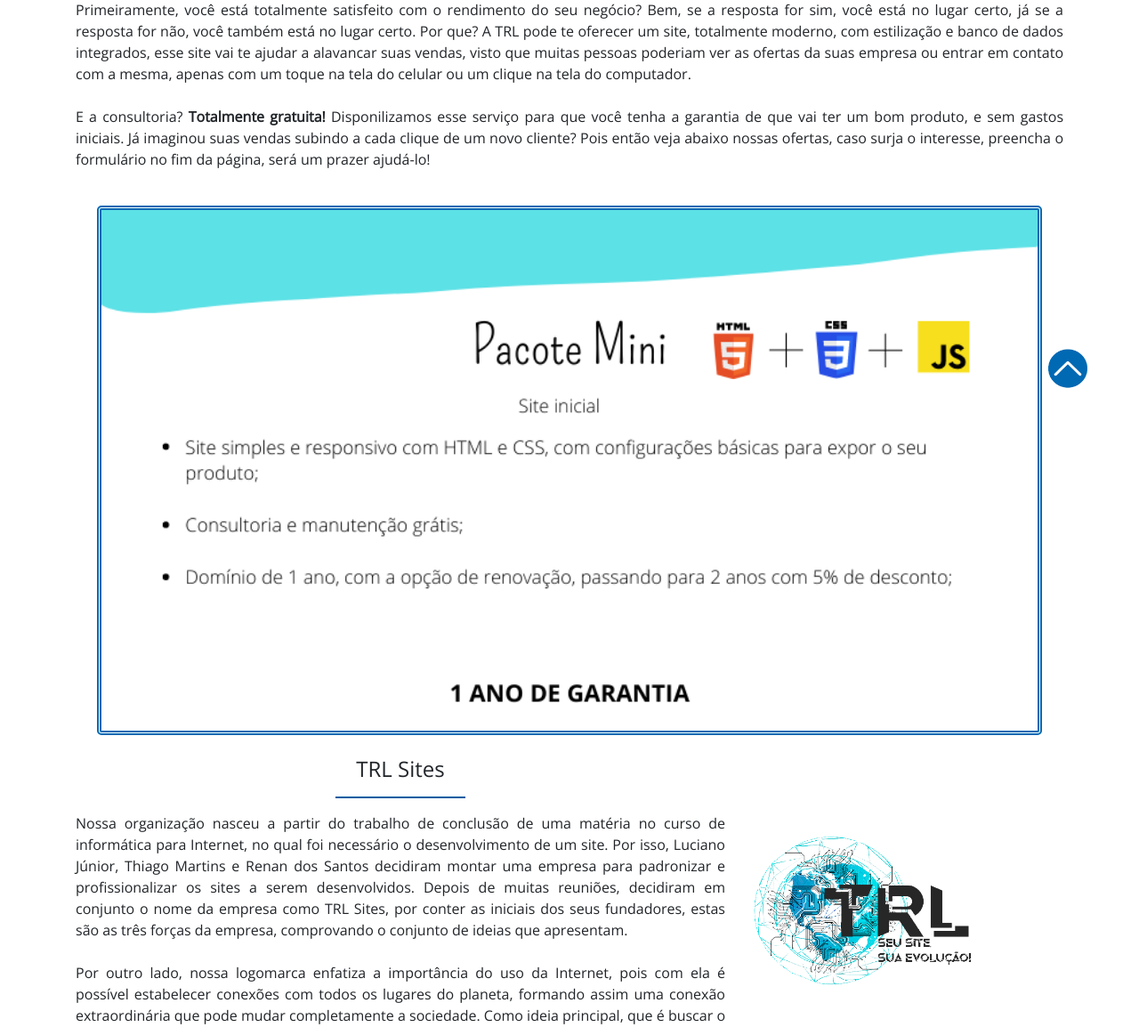
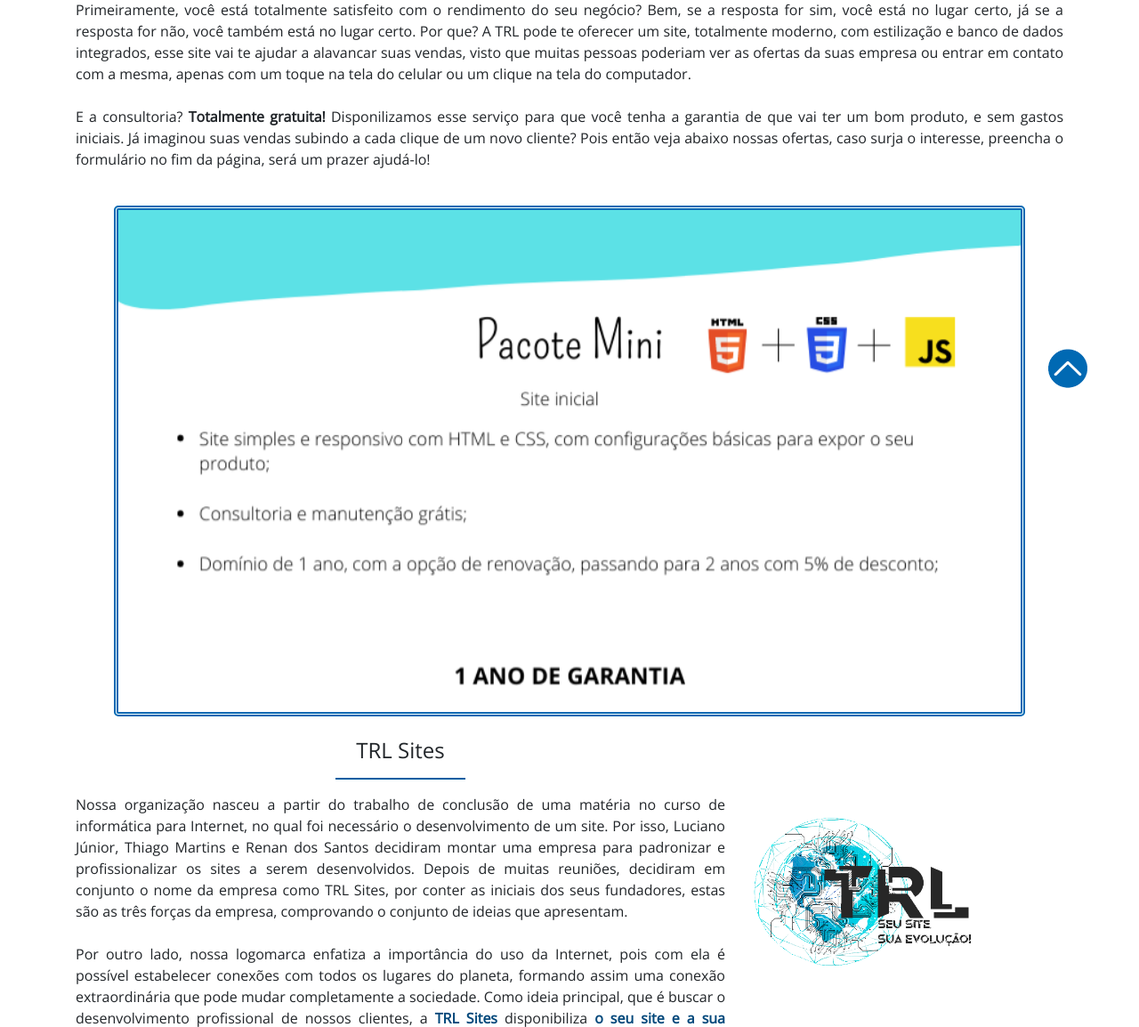
Before and after one commit to Renan397/Site-All-in-One-TRL-, a PHP site: page / in a window 1280 px wide. Shown: the part 306-1460 px from the top of the page at 89% size. Run offline with PHP 8.4, Linux system fonts and the light colour scheme.

Commit message:
Update home.css

```diff
--- a/assets/css/home.css
+++ b/assets/css/home.css
@@ -37,8 +37,8 @@ body {
 #carouselExampleControls {
     border: double 5px #0069b3;
     border-radius: 5px;
-    width: 83%;
-    height: 83%;
+    width: 80%;
+    height: 80%;
 }
 
 .botoes_carrossel_div {
```
